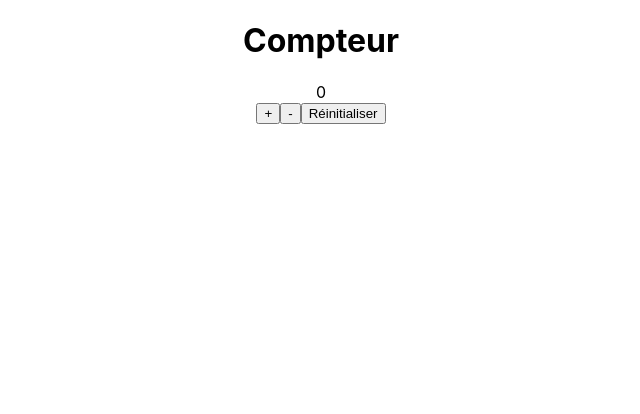
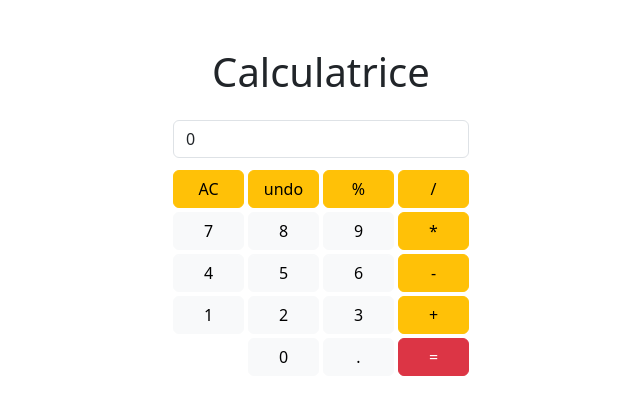
Before and after one commit to abeirens/formation-react, a React (Create React App) app: page / in a window 1280 px wide. Shown: the top 414 px of the page, without its empty margins (319-959 px from the left). Built offline with nearby package versions, Linux system fonts and the light colour scheme.

Commit message:
[5] add calculator

```diff
--- a/package.json
+++ b/package.json
@@ -3,8 +3,10 @@
   "version": "0.1.0",
   "private": true,
   "dependencies": {
+    "bootstrap": "^5.3.3",
     "cra-template": "1.2.0",
     "react": "^19.0.0",
+    "react-bootstrap": "^2.10.9",
     "react-dom": "^19.0.0",
     "react-scripts": "5.0.1"
   },
@@ -31,5 +33,8 @@
       "last 1 firefox version",
       "last 1 safari version"
     ]
+  },
+  "devDependencies": {
+    "web-vitals": "^4.2.4"
   }
 }
--- a/src/App.css
+++ b/src/App.css
@@ -1,14 +1,3 @@
-.App {
-  text-align: center;
+.container-calculator {
+
 }
-
-.App-logo {
-  height: 40vmin;
-  pointer-events: none;
-}
-
-@media (prefers-reduced-motion: no-preference) {
-  .App-logo {
-    animation: App-logo-spin infinite 20s linear;
-  }
-}
--- a/src/App.js
+++ b/src/App.js
@@ -1,32 +1,147 @@
-import logo from './logo.svg';
 import './App.css';
 import { useState } from 'react';
+import { Button } from 'react-bootstrap';
+import Container from 'react-bootstrap/Container';
+import Row from 'react-bootstrap/Row';
+import Col from 'react-bootstrap/Col';
+import Form from 'react-bootstrap/Form';
+import * as Buttons from "./buttons"
 
 function App() {
-  const [counter, setCounter] = useState(0);
+  const [result, setResult] = useState(0);
+  const [operator, setOperator] = useState(false);
+  const [hasDecimal, setHasDecimal] = useState(false);
 
-  function add() {
-    setCounter(counter + 1)
+  const handleAction = (action, buttonValue) => {
+    switch (action) {
+      case "reinit":
+        reinit();
+        break;
+      case "undo":
+        undo();
+        break;
+      case "percent":
+        percent();
+        break;
+      case "addOperator":
+        addOperator(buttonValue);
+        break;
+      case "calculate":
+        calculate(buttonValue);
+        break;
+      case "addComma":
+        addComma(buttonValue);
+        break;
+      case "equals":
+        equals();
+        break;
+      default:
+        console.alert("Action inconnue :", action);
+    }
+  };
+
+  const reinit = () => {
+    setResult(0);
+    setHasDecimal(false);
   }
 
-  function remove() {
-    setCounter(counter - 1)
+  const undo = () => {
+    setResult(result.toString().slice(0, -1));
   }
 
-  function reset() {
-    setCounter(0)
+  const percent = () => {
+    const extractPercent = result.split(/([+\-/*])/);
+    if (extractPercent.length > 2) {
+      const firstValue = extractPercent[0];
+      const secondValue = extractPercent[2];
+      const symbol = extractPercent[1];
+      const percentValue = (firstValue * secondValue) / 100;
+      const newResult = firstValue + symbol + percentValue;
+      setResult(newResult);
+    } else {
+      const percentValue = result / 100;
+      setResult(percentValue);
+    }
   }
 
+  const equals = () => {
+    if (result === null) {
+      setResult(0);
+    } else {
+      const equal = !operator ? eval(result) : eval(result.slice(0, -1));
+
+      if(equal === Infinity) {
+        setResult('Impossible de diviser par 0');
+      } else {
+        if (equal.toString().split('.').length > 1 && equal.toString().split('.')[1].length > 3) {
+          setResult(equal.toFixed(3).toString());
+        } else {
+          setResult(equal.toString());
+        }
+      }
+    }
+    setOperator(false);
+  }
+
+  const addComma = (value) => {
+    if (!hasDecimal) {
+      if (result === 0) {
+         setResult(0 + value);
+      } else {
+        const lastChar = result.split('').slice(-1)[0];
+        console.log(lastChar)
+        if (result !== null && ['+', '-', '*', '/'].includes(lastChar)) {
+          setResult(result + 0 + value);
+        } else {
+          setResult(result + value);
+        }
+      }
+
+      setHasDecimal(true);
+    }
+  }
+
+  const calculate = (value) => {
+    if(result === 0) {
+      setResult(value)
+    } else {
+      setResult(result + value);
+    }
+
+    setOperator(false);
+  }
+
+  const addOperator = (value) => {
+    if(!operator) {
+      setResult(result + value);
+      setOperator(true);
+      setHasDecimal(false);
+    }
+  }
 
   return (
     <div className="App">
-      <h1>Compteur</h1>
-
-      <div>{counter}</div>
-
-      <button onClick={add}>+</button>
-      <button onClick={remove}>-</button>
-      <button onClick={reset}>Réinitialiser</button>
+      <div className="mt-5">
+        <h1 className="text-center mb-4">Calculatrice</h1>
+        <Container className="w-25 text-center">
+          <Form.Control type="text" placeholder="0" value={result} readOnly />
+          <Row className="row-cols-4 justify-content-end g-1 mt-2">
+            {Buttons.buttons.flat().map((button, index) => {
+              return (
+                <Col key={`counters-array-${index}`}>
+                  <Button
+                    className="w-100"
+                    onClick={() => handleAction(button.action, button.value)}
+                    variant={button.class}
+                  >
+                    {button.value}
+                  </Button>
+                </Col>
+              )
+            })}
+          </Row>
+        </Container>
+      </div>
     </div>
   );
 }
--- /dev/null
+++ b/src/buttons.js
@@ -0,0 +1,31 @@
+export const buttons = [
+  [
+    {value: 'AC', class: 'warning', action: "reinit"},
+    {value: 'undo', class: 'warning', action: "undo"},
+    {value: '%', class: 'warning', action: "percent"},
+    {value: '/', class: 'warning', action: "addOperator"}
+  ],
+  [
+    {value: '7', class: 'light', action: "calculate"},
+    {value: '8', class: 'light', action: "calculate"},
+    {value: '9', class: 'light', action: "calculate"},
+    {value: '*', class: 'warning', action: "addOperator"}
+  ],
+  [
+    {value: '4', class: 'light', action: "calculate"},
+    {value: '5', class: 'light', action: "calculate"},
+    {value: '6', class: 'light', action: "calculate"},
+    {value: '-', class: 'warning', action: "addOperator"}
+  ],
+  [
+    {value: '1', class: 'light', action: "calculate"},
+    {value: '2', class: 'light', action: "calculate"},
+    {value: '3', class: 'light', action: "calculate"},
+    {value: '+', class: 'warning', action: "addOperator"}
+  ],
+  [
+    {value: '0', class: 'light', action: "calculate"},
+    {value: '.', class: 'light', action: "addComma"},
+    {value: '=', class: 'danger', action: "equals"}
+  ]
+];
--- a/src/index.js
+++ b/src/index.js
@@ -3,6 +3,7 @@ import ReactDOM from 'react-dom/client';
 import './index.css';
 import App from './App';
 import reportWebVitals from './reportWebVitals';
+import 'bootstrap/dist/css/bootstrap.min.css';
 
 const root = ReactDOM.createRoot(document.getElementById('root'));
 root.render(
```
Also changed, not shown: 1 other file (tests, documents, lock files or other folders).
